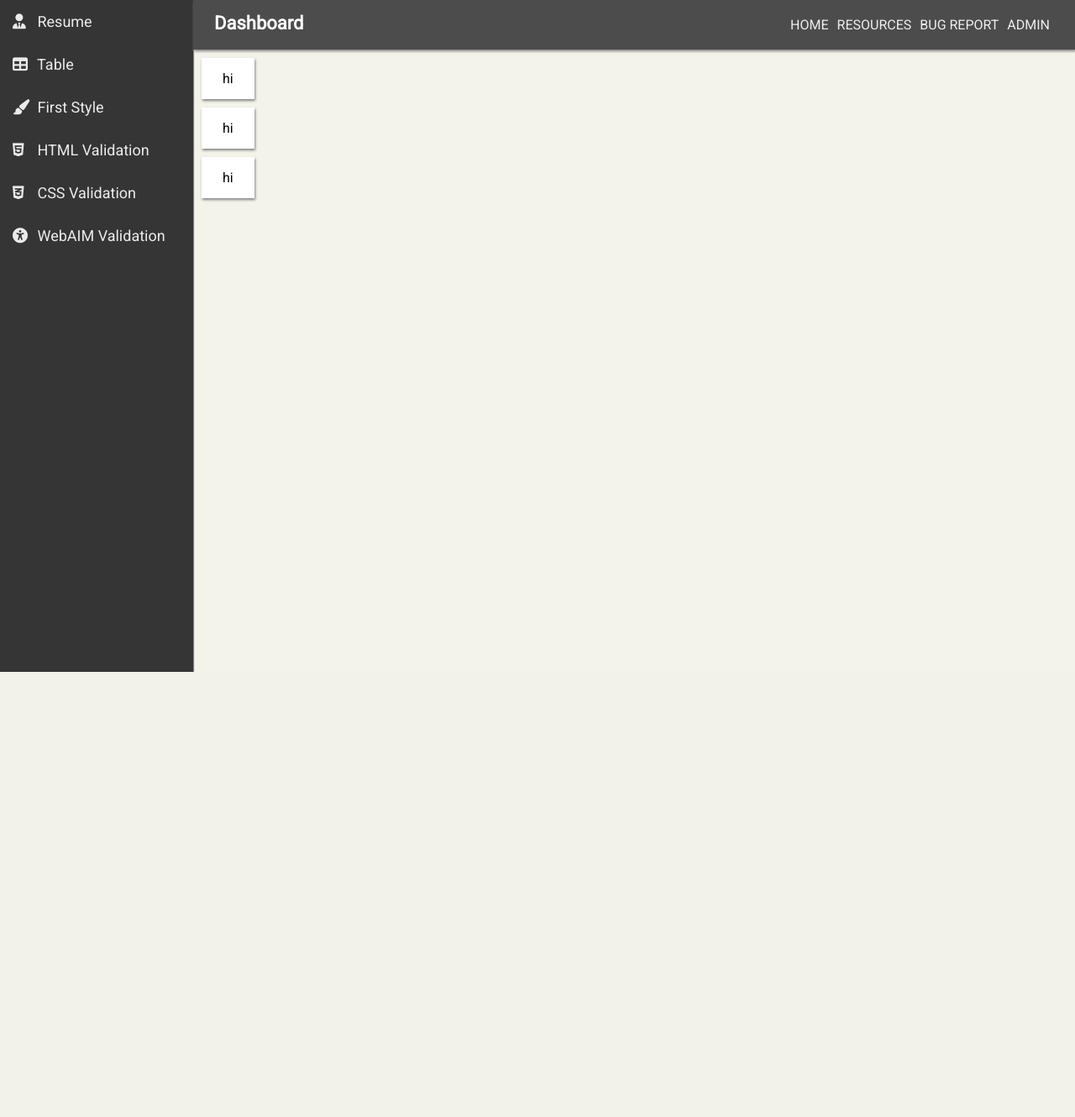
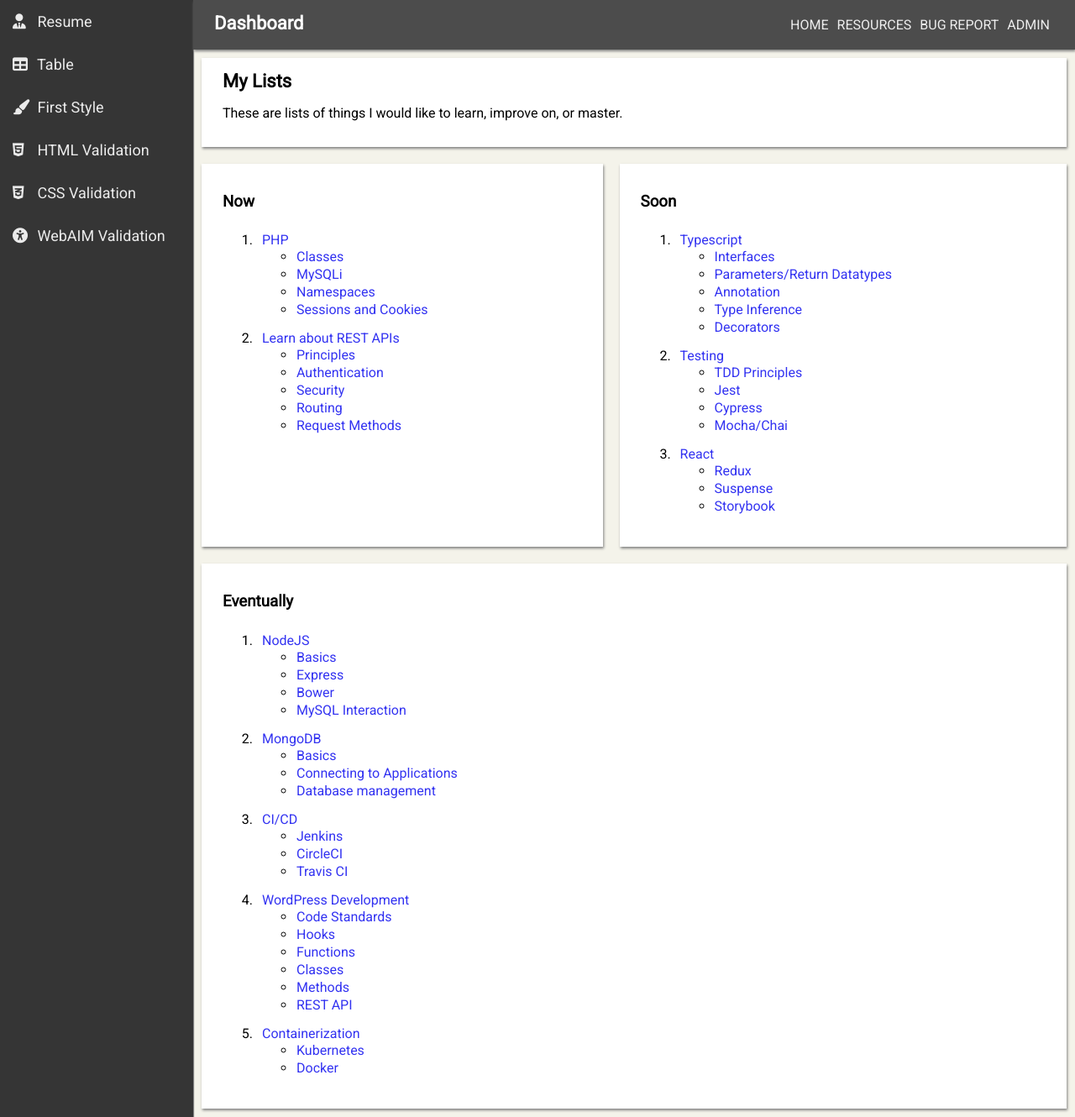
Before and after one commit to bigewiki/cis133-final, a PHP site: page /resources.php in a window 1280 px wide. Shown: the whole page at 84% size. Before the commit the page ends 800 px from the top, so only its background shows below. Run offline with PHP 8.4, Linux system fonts and the light colour scheme; some libraries are stand-ins or nearby versions.

Commit message:
should be done with links page

```diff
--- a/includes/links.inc.html
+++ b/includes/links.inc.html
@@ -1,13 +1,303 @@
 <div class="row">
-  <div class="buffer">
-    <div class="card">
-      hi
-    </div>
-    <div class="card">
-      hi
-    </div>
-    <div class="card">
-      hi
-    </div>
+  <div class="card large-card">
+    <h2>My Lists</h2>
+    <p>
+      These are lists of things I would like to learn, improve on, or master.
+    </p>
   </div>
 </div>
+<div class="row wrap">
+  <section>
+    <div class="card small-card">
+      <h3>Now</h3>
+      <ol>
+        <li>
+          <a href="https://www.php.net/" target="_blank"> PHP </a>
+          <ul>
+            <li>
+              <a
+                href="https://www.php.net/manual/en/language.oop5.php"
+                target="_blank"
+                >Classes</a
+              >
+            </li>
+            <li>
+              <a
+                href="http://felitaur.com/webscripting/php/notes/cis166aefall20161027.html"
+                target="_blank"
+                >MySQLi</a
+              >
+            </li>
+            <li>
+              <a
+                href="https://www.php.net/manual/en/language.namespaces.php"
+                target="_blank"
+                >Namespaces</a
+              >
+            </li>
+            <li>
+              <a
+                href="http://felitaur.com/webscripting/php/notes/phpsessions_cookies.html"
+                target="_blank"
+                >Sessions and Cookies</a
+              >
+            </li>
+          </ul>
+        </li>
+        <li>
+          <a href="#" target="_blank"> Learn about REST APIs</a>
+          <ul>
+            <li>
+              <a
+                href="https://restfulapi.net/rest-architectural-constraints/"
+                target="_blank"
+                >Principles</a
+              >
+            </li>
+            <li>
+              <a
+                href="http://felitaur.com/webscripting/php/notes/cis166aefall20171214.html"
+                target="_blank"
+                >Authentication</a
+              >
+            </li>
+            <li>
+              <a
+                href="http://felitaur.com/webscripting/php/notes/php_security01.html"
+                target="_blank"
+                >Security</a
+              >
+            </li>
+            <li>
+              <a
+                href="https://devdojo.com/course/create-a-php-routing-system"
+                target="_blank"
+                >Routing</a
+              >
+            </li>
+            <li>
+              <a
+                href="https://www.php.net/manual/en/reserved.variables.request.php"
+                target="_blank"
+                >Request Methods</a
+              >
+            </li>
+          </ul>
+        </li>
+      </ol>
+    </div>
+  </section>
+  <section>
+    <div class="card small-card">
+      <h3>Soon</h3>
+      <ol>
+        <li>
+          <a
+            href="https://www.typescriptlang.org/docs/tutorial.html"
+            target="_blank"
+          >
+            Typescript
+          </a>
+          <ul>
+            <li>
+              <a
+                href="https://www.typescriptlang.org/docs/handbook/interfaces.html"
+                target="_blank"
+                >Interfaces</a
+              >
+            </li>
+            <li>
+              <a
+                href="https://www.typescriptlang.org/docs/handbook/functions.html"
+                target="_blank"
+                >Parameters/Return Datatypes</a
+              >
+            </li>
+            <li>
+              <a
+                href="https://www.typescriptlang.org/docs/tutorial.html#type-annotations"
+                target="_blank"
+                >Annotation</a
+              >
+            </li>
+            <li>
+              <a
+                href="https://www.typescriptlang.org/docs/handbook/type-inference.html"
+                target="_blank"
+                >Type Inference</a
+              >
+            </li>
+            <li>
+              <a
+                href="https://www.typescriptlang.org/docs/handbook/decorators.html"
+                target="_blank"
+                >Decorators</a
+              >
+            </li>
+          </ul>
+        </li>
+        <li>
+          <a
+            href="https://medium.com/welldone-software/an-overview-of-javascript-testing-in-2019-264e19514d0a"
+            target="_blank"
+          >
+            Testing
+          </a>
+          <ul>
+            <li><a href="#" target="_blank">TDD Principles</a></li>
+
+            <li><a href="https://jestjs.io/" target="_blank">Jest</a></li>
+            <li>
+              <a href="https://www.cypress.io/" target="_blank">Cypress</a>
+            </li>
+            <li>
+              <a href="https://mochajs.org/" target="_blank">Mocha/Chai</a>
+            </li>
+          </ul>
+        </li>
+        <li>
+          <a href="https://reactjs.org/" target="_blank"> React </a>
+          <ul>
+            <li><a href="https://redux.js.org/" target="_blank">Redux</a></li>
+            <li>
+              <a
+                href="https://medium.com/@baphemot/understanding-react-suspense-1c73b4b0b1e6"
+                target="_blank"
+                >Suspense</a
+              >
+            </li>
+            <li>
+              <a href="https://storybook.js.org/" target="_blank">Storybook</a>
+            </li>
+          </ul>
+        </li>
+      </ol>
+    </div>
+  </section>
+  <section>
+    <div class="card small-card">
+      <h3>Eventually</h3>
+      <ol>
+        <li>
+          <a href="https://nodejs.org/en/" target="_blank"> NodeJS </a>
+          <ul>
+            <li>
+              <a href="https://nodejs.org/api/" target="_blank">Basics</a>
+            </li>
+            <li><a href="http://expressjs.com/" target="_blank">Express</a></li>
+            <li><a href="https://bower.io/" target="_blank">Bower</a></li>
+            <li>
+              <a href="https://www.npmjs.com/package/sequelize" target="_blank"
+                >MySQL Interaction</a
+              >
+            </li>
+          </ul>
+        </li>
+        <li>
+          <a href="https://www.mongodb.com/" target="_blank"> MongoDB </a>
+          <ul>
+            <li>
+              <a
+                href="https://resources.mongodb.com/getting-started-with-mongodb"
+                target="_blank"
+                >Basics</a
+              >
+            </li>
+            <li>
+              <a href="https://www.npmjs.com/package/mongoose" target="_blank"
+                >Connecting to Applications</a
+              >
+            </li>
+            <li>
+              <a href="https://docs.mongodb.com/manual/" target="_blank"
+                >Database management</a
+              >
+            </li>
+          </ul>
+        </li>
+        <li>
+          <a
+            href="https://www.redhat.com/en/topics/devops/what-is-ci-cd"
+            target="_blank"
+          >
+            CI/CD
+          </a>
+          <ul>
+            <li><a href="https://jenkins.io/" target="_blank">Jenkins</a></li>
+            <li>
+              <a href="https://circleci.com/" target="_blank">CircleCI</a>
+            </li>
+            <li>
+              <a href="https://travis-ci.org/" target="_blank">Travis CI</a>
+            </li>
+          </ul>
+        </li>
+        <li>
+          <a href="https://developer.wordpress.org/" target="_blank">
+            WordPress Development
+          </a>
+          <ul>
+            <li>
+              <a
+                href="https://developer.wordpress.org/coding-standards/"
+                target="_blank"
+                >Code Standards</a
+              >
+            </li>
+            <li>
+              <a
+                href="https://developer.wordpress.org/reference/hooks/"
+                target="_blank"
+                >Hooks</a
+              >
+            </li>
+            <li>
+              <a
+                href="https://developer.wordpress.org/reference/functions/"
+                target="_blank"
+                >Functions</a
+              >
+            </li>
+            <li>
+              <a
+                href="https://developer.wordpress.org/reference/classes/"
+                target="_blank"
+                >Classes</a
+              >
+            </li>
+            <li>
+              <a
+                href="https://developer.wordpress.org/reference/methods/"
+                target="_blank"
+                >Methods</a
+              >
+            </li>
+            <li>
+              <a
+                href="https://developer.wordpress.org/rest-api/"
+                target="_blank"
+                >REST API</a
+              >
+            </li>
+          </ul>
+        </li>
+        <li>
+          <a
+            href="https://hackernoon.com/what-is-containerization-83ae53a709a6"
+            target="_blank"
+          >
+            Containerization
+          </a>
+          <ul>
+            <li>
+              <a href="https://kubernetes.io/" target="_blank">Kubernetes</a>
+            </li>
+            <li>
+              <a href="https://www.docker.com/" target="_blank">Docker</a>
+            </li>
+          </ul>
+        </li>
+      </ol>
+    </div>
+  </section>
+</div>
--- a/style.css
+++ b/style.css
@@ -43,6 +43,14 @@ body {
   margin: 10px;
 }
 
+.large-card {
+  flex-grow: 1;
+}
+
+.small-card {
+  flex-grow: 1;
+}
+
 .header {
   background-color: #4c4c4c;
   display: flex;
@@ -66,6 +74,7 @@ body {
 .content-container .row {
   display: flex;
   justify-content: space-between;
+  align-content: center;
 }
 
 footer {
@@ -95,6 +104,7 @@ footer {
 #buffer {
   margin: 10px;
   display: flex;
+  width: 100%;
 }
 
 .content-container td:hover,
@@ -172,3 +182,29 @@ section img {
   max-width: 100%;
   height: auto;
 }
+
+.wrap {
+  flex-wrap: wrap;
+}
+
+section {
+  display: flex;
+}
+
+.card a {
+  text-decoration: none;
+  opacity: 0.8;
+}
+
+.card a:hover {
+  opacity: 1;
+  text-decoration: underline;
+}
+
+.card ol li {
+  padding: 7px;
+}
+
+.card ul li {
+  padding: 1px;
+}
```
